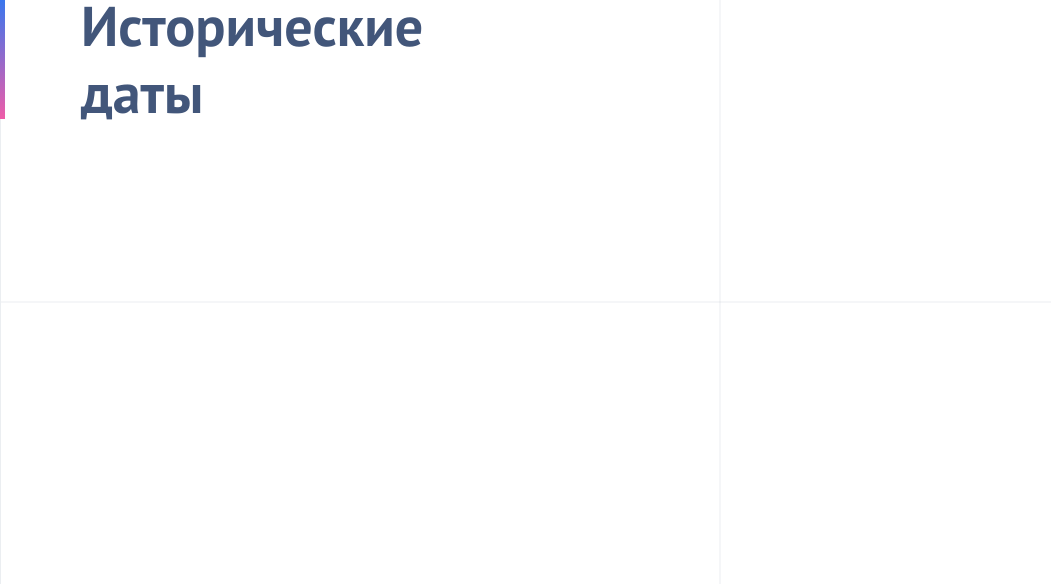
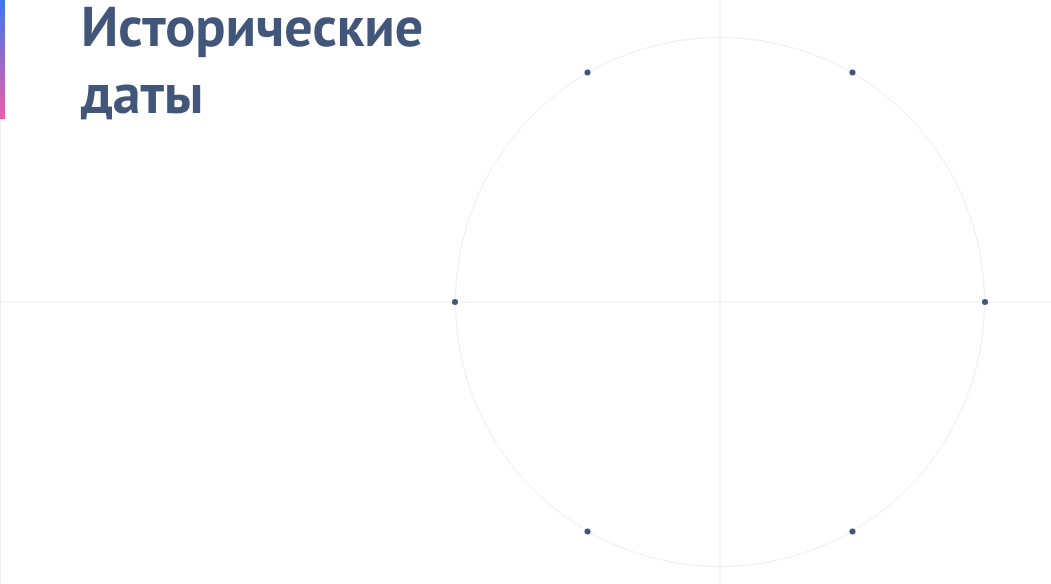
Before and after one commit to fradaaa/historic-events, a React app: page / in a window 1280 px wide. Shown: the part 178-762 px from the top of the page, without its empty margins (0-1051 px from the left). Built offline with nearby package versions, Linux system fonts and the light colour scheme.

Commit message:
Add Time Periods Circle

```diff
--- a/src/App.tsx
+++ b/src/App.tsx
@@ -1,5 +1,6 @@
+import styles from "./App.module.css";
+import TimePeriods from "./components/TimePeriods/TimePeriods";
 import Title from "./components/Title/Title";
-import styles from "./App.module.css";
 
 const App = () => {
   return (
@@ -7,6 +8,7 @@ const App = () => {
       <div className={styles.vLine}></div>
       <div className={styles.hLine}></div>
       <Title />
+      <TimePeriods />
     </main>
   );
 };
--- /dev/null
+++ b/src/components/TimePeriods/TimePeriod.module.css
@@ -0,0 +1,37 @@
+.circle {
+  position: absolute;
+  width: 530px;
+  height: 530px;
+  border-radius: 9999px;
+  border: 1px solid #42567a1a;
+  margin-top: 215px;
+  left: 50%;
+  transform: translateX(-50%);
+  display: flex;
+  justify-content: center;
+  align-items: center;
+}
+
+.circleCentre {
+  position: relative;
+  width: 0;
+  height: 0;
+  display: flex;
+  justify-content: center;
+  align-items: center;
+}
+
+.rotate {
+  transition: all 0.7s ease-in-out;
+}
+
+.test {
+  transition: all 0.7s ease-in-out;
+}
+
+.dot {
+  width: 6px;
+  height: 6px;
+  border-radius: 9999px;
+  background-color: #42567a;
+}
--- /dev/null
+++ b/src/components/TimePeriods/TimePeriods.tsx
@@ -0,0 +1,49 @@
+import { useState, CSSProperties } from "react";
+import styles from "./TimePeriod.module.css";
+import { getCoords } from "../../utils/getCoords";
+
+type TimePeriodsProps = {
+  periodsCount?: number;
+};
+
+const defaultAngle = 120;
+
+const TimePeriods = ({ periodsCount = 6 }: TimePeriodsProps) => {
+  const [rotateAngle, setRotateAngle] = useState(defaultAngle);
+
+  const angleBetween = 360 / periodsCount;
+
+  const counterAngle = (angle: number) =>
+    angle > 0 ? `-${angle}` : Math.abs(angle);
+
+  return (
+    <div className={styles.circle}>
+      <div
+        className={styles.rotate}
+        style={{
+          transform: `rotate(${rotateAngle}deg)`,
+        }}
+      >
+        <div className={styles.circleCentre}>
+          {new Array(periodsCount).fill("").map((_, i) => {
+            const [x, y] = getCoords(angleBetween * i);
+            const style: CSSProperties = {
+              transform: `translate(${-x}px, ${-y}px) rotate(${counterAngle(
+                rotateAngle,
+              )}deg)`,
+              position: "absolute",
+            };
+
+            return (
+              <div key={i} style={style} className={styles.test}>
+                <div className={styles.dot}></div>
+              </div>
+            );
+          })}
+        </div>
+      </div>
+    </div>
+  );
+};
+
+export default TimePeriods;
--- /dev/null
+++ b/src/utils/getCoords.ts
@@ -0,0 +1,11 @@
+const degreesToRadians = (degrees: number) => degrees * (Math.PI / 180);
+
+export const getCoords = (angle: number, r = 265) => {
+  const x = r * Math.cos(degreesToRadians(angle));
+  const y = r * Math.sin(degreesToRadians(angle));
+
+  return [
+    parseFloat(String(x)).toFixed(2),
+    parseFloat(String(y)).toFixed(2),
+  ] as const;
+};
```
